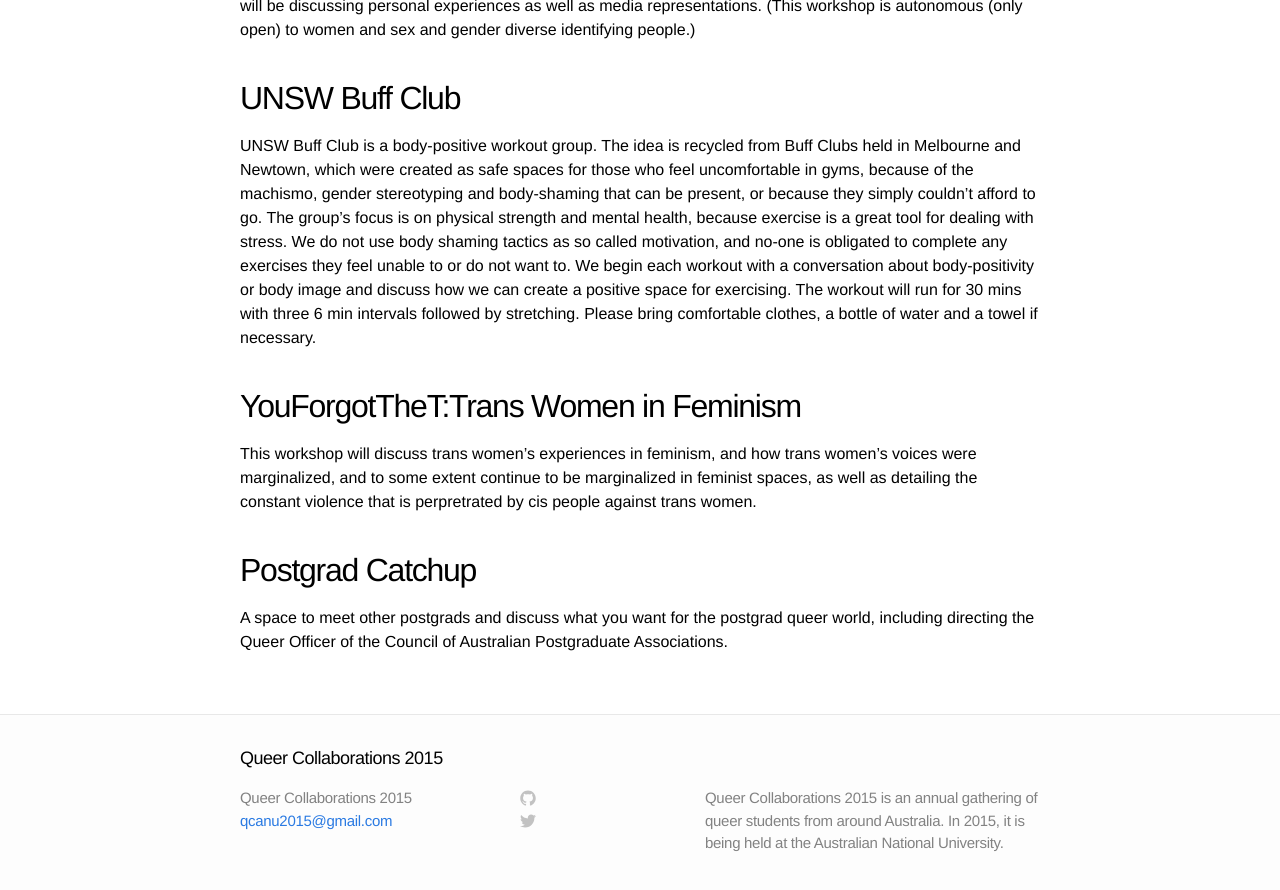
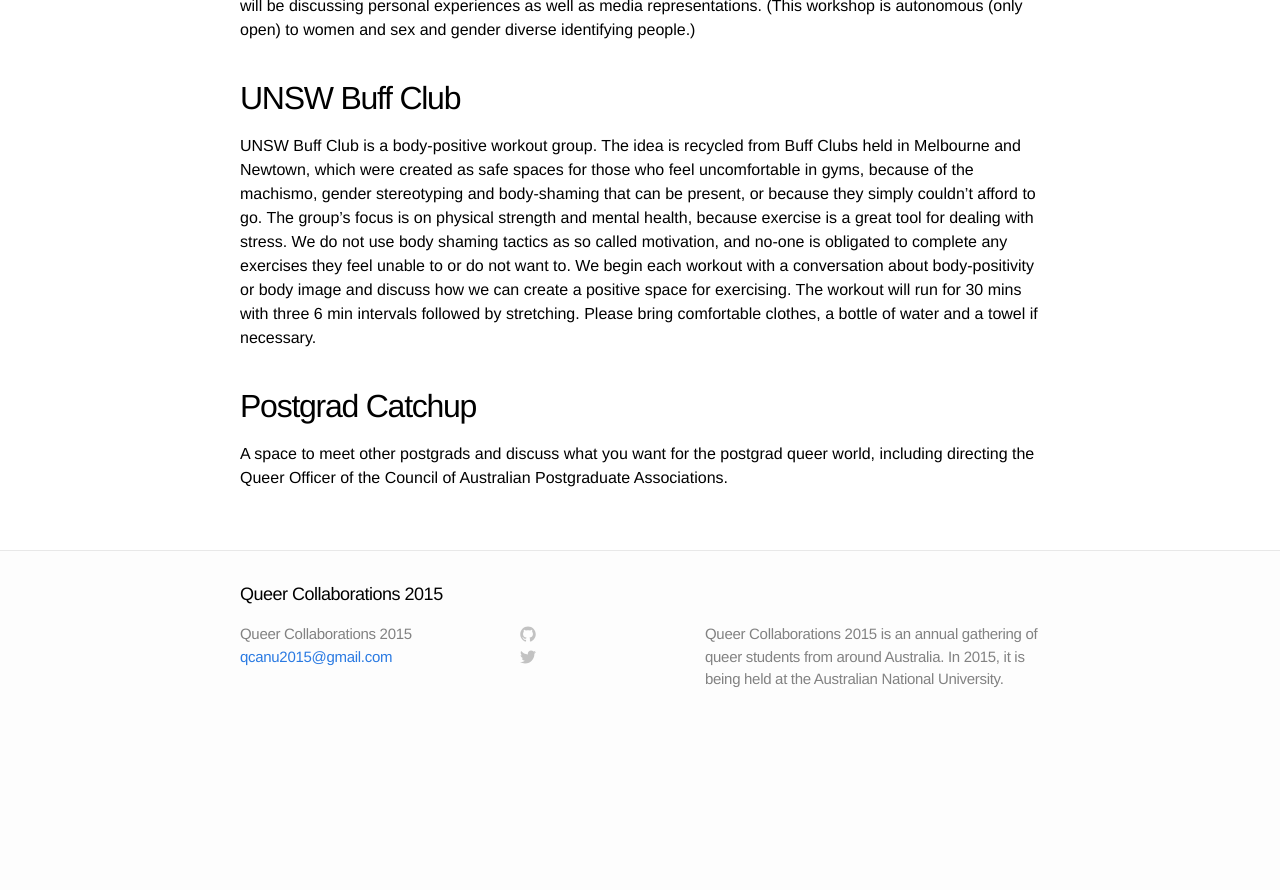
Before and after one commit to QueerCollaborations2015/website, a Jekyll site: the page built from workshops.md, in a window 1280 px wide and 900 px high, scrolled down 1368 px. Shown: the top 890 px of the window. Built offline with Jekyll 4.4.1, drawn with Linux system fonts in a browser that asks for light colours; after the commit the page ends 2104 px from its top, so only the background shows below that.

Commit message:
Removed workshop per request

```diff
--- a/workshops.md
+++ b/workshops.md
@@ -36,10 +36,6 @@ This is a space for conversation about the objectification and fetishization of
 
 UNSW Buff Club is a body-positive workout group. The idea is recycled from Buff Clubs held in Melbourne and Newtown, which were created as safe spaces for those who feel uncomfortable in gyms, because of the machismo, gender stereotyping and body-shaming that can be present, or because they simply couldn't afford to go.   The group's focus is on physical strength and mental health, because exercise is a great tool for dealing with stress. We do not use body shaming tactics as so called motivation, and no-one is obligated to complete any exercises they feel unable to or do not want to. We begin each workout with a conversation about body-positivity or body image and discuss how we can create a positive space for exercising. The workout will run for 30 mins with three 6 min intervals followed by stretching. Please bring comfortable clothes, a bottle of water and a towel if necessary.
 
-## YouForgotTheT:Trans Women in Feminism
-
-This workshop will discuss trans women's experiences in feminism, and how trans women's voices were marginalized, and to some extent continue to be marginalized in feminist spaces, as well as detailing the constant violence that is perpretrated by cis people against trans women.
-
 ## Postgrad Catchup
 
 A space to meet other postgrads and discuss what you want for the postgrad queer world, including directing the Queer Officer of the Council of Australian Postgraduate Associations.
```
